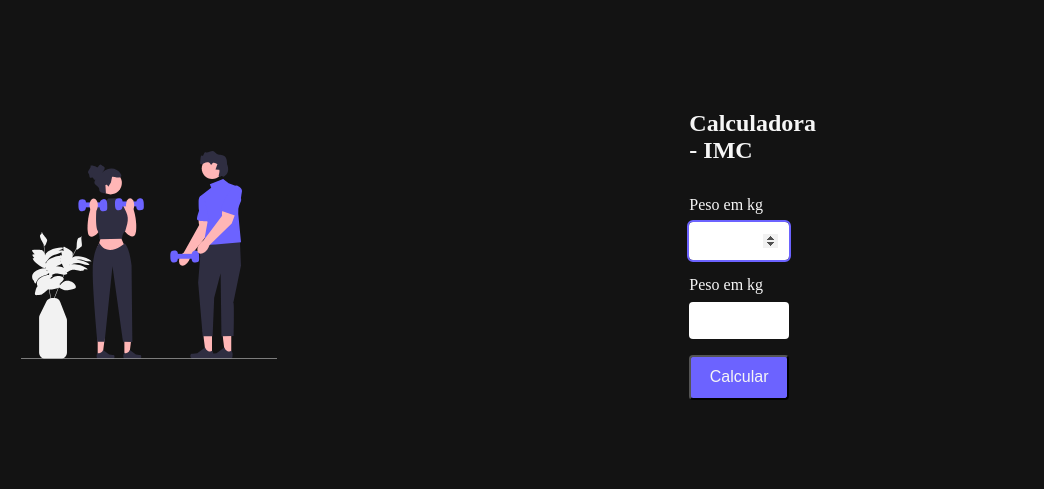
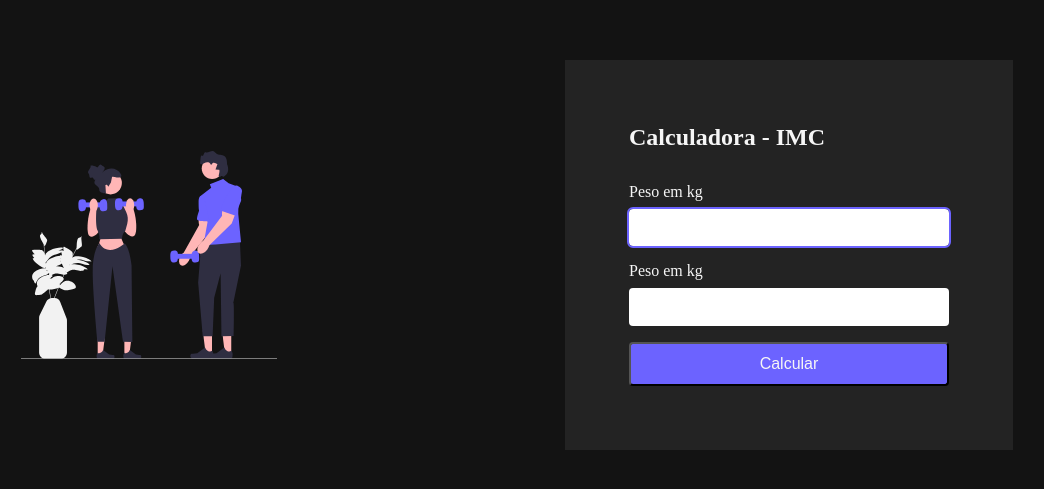
Before and after one commit to Fernando-Washington/vacation-js-journey, a plain HTML site: page imc-calculator/main-imc.html in a window 1280 px wide. Shown: the part 145-634 px from the top of the page, without its empty margins (171-1215 px from the left). Drawn offline with Linux system fonts and the light colour scheme.

Commit message:
add new div style for imc-calculator

```diff
--- a/imc-calculator/style/main-imc.css
+++ b/imc-calculator/style/main-imc.css
@@ -36,11 +36,14 @@ section {
 .calculator-container {
     display: flex;
     flex-direction: column;
-    text-align: start;
+    align-items: center;
+    width: 70%;
+    padding: 10%;
+    background-color: #232323
 }
 
 .calculator-container > h1, p, input, button {
-    width: 50%;
+    width: 100%;
 }
 
 .calculator-container h1 {
@@ -51,11 +54,15 @@ section {
     margin-bottom: 0.5rem;
 }
 
-.calculator-container > input {
+.calculator-container > input[type=number] {
     margin-bottom: 1rem;
     padding: 0.7rem;
     border-radius: 4px;
     border: transparent;
+}
+
+.calculator-container > input[type=number]::-webkit-inner-spin-button {
+    display: none;
 }
 
 .calculator-container > input:focus {
```
